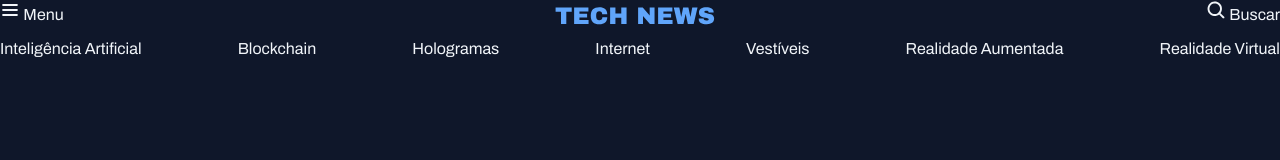
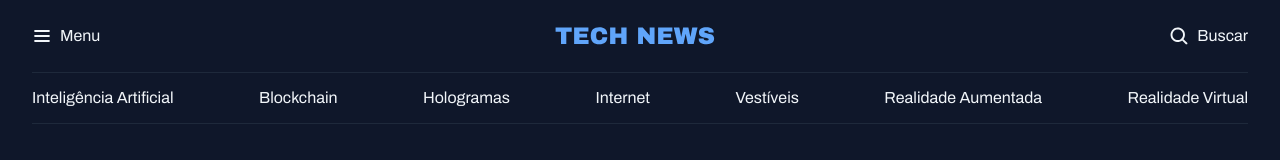
Before and after one commit to rafaelzingra/portal-de-noticias, a plain HTML site: page index.html in a window 1280 px wide. Drawn offline with Linux system fonts and the light colour scheme.

Commit message:
defines header

```diff
--- a/index.html
+++ b/index.html
@@ -12,10 +12,10 @@
 
 </head>
 <body>
-    <header >
+    <header class="container" >
         <nav id="primary" class="grid grid-flow-column">
             <div>
-                <img src="./assets/icons/List.svg" alt="">
+                <img src="./assets/icons/List.svg" alt="icone de menu">
                 <strong>Menu</strong>
             </div>
 
@@ -24,7 +24,7 @@
             </div>
 
             <div>
-                <img src="./assets/icons/MagnifyingGlass.svg" alt="">
+                <img src="./assets/icons/MagnifyingGlass.svg" alt="icone de busca">
                 <strong>Buscar</strong>
             </div>
         </nav>
--- a/styles/global.css
+++ b/styles/global.css
@@ -31,6 +31,12 @@ body {
     /* padding-block: 25px; */
 }
 
+.container{
+    max-width: 1280px;
+    padding-inline: 32px;
+    margin-inline: auto;
+}
+
 a {
     text-decoration: none;
     color: inherit;
@@ -44,6 +50,7 @@ h1, h2, h3 {
     font: inherit;
 }
 
+/* utlity classes */
 .grid {
     display: grid;
 }
--- a/styles/header.css
+++ b/styles/header.css
@@ -1,3 +1,25 @@
-* {
+#primary {
+    padding-block: 20px;
+}
+
+div {
+    display: flex;
+    align-items: center;
+    gap: 8px;
+}
+
+#primary div:nth-child(2) {
+    margin-inline: auto;
+}
+
+#primary div:nth-child(3) {
+    justify-self: end;
+}
+
+#secondary {
+    padding-block: 14px;
+    border: solid 1px var(--stroke-color);
+    border-inline: none;
     justify-content: space-between;
+
 }
```
